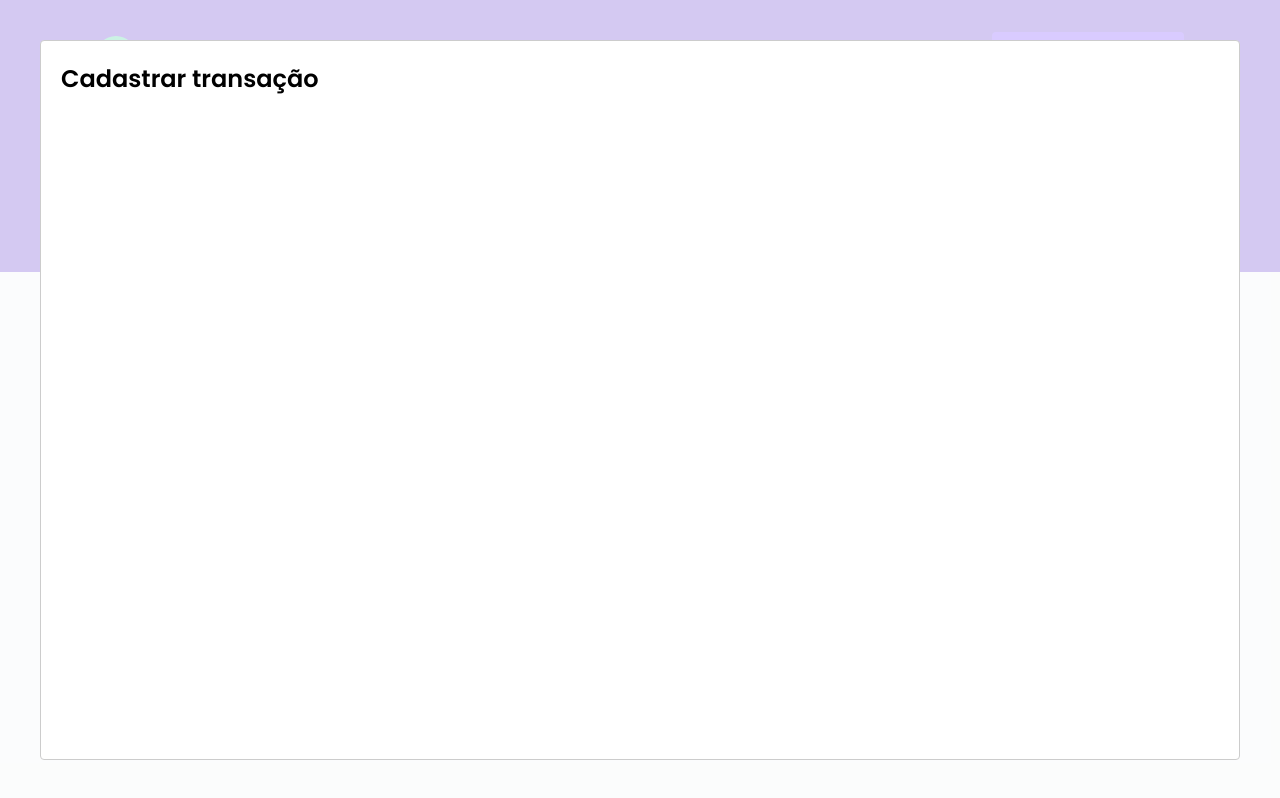
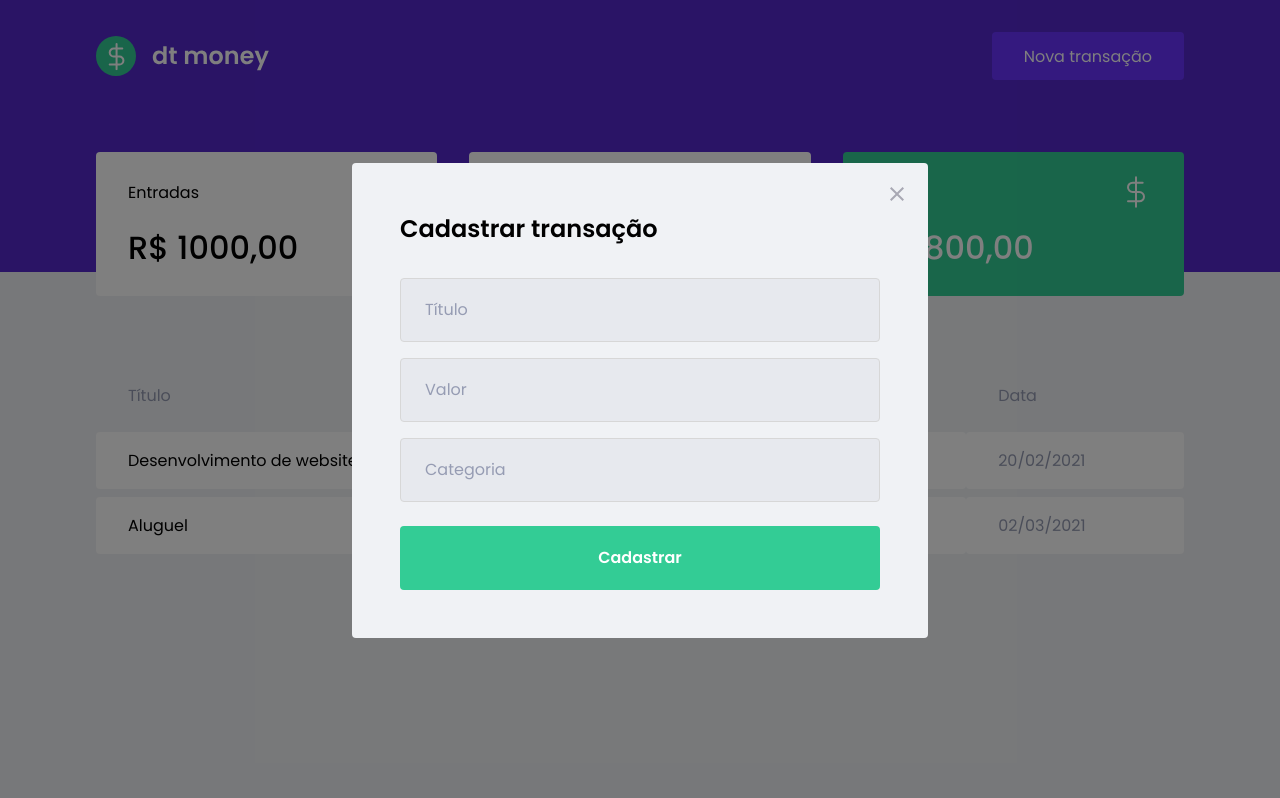
Before and after one commit to EduardoRodriguesF/dtmoney, a React (Create React App) app: page / in a window 1280 px wide. Both pictures are taken after a click on the button "Nova transação". Built offline with nearby package versions, Linux system fonts and the light colour scheme; no server answers; what miragejs would draw is missing.

Commit message:
feat: modal content and styles

```diff
--- a/src/components/NewTransactionModal/index.tsx
+++ b/src/components/NewTransactionModal/index.tsx
@@ -1,4 +1,6 @@
 import Modal from 'react-modal';
+import closeImg from '../../assets/close.svg';
+import { Container } from './styles';
 
 interface NewTransactionModalProps {
   isOpen: boolean;
@@ -12,8 +14,33 @@
     <Modal
       isOpen={isOpen}
       onRequestClose={onRequestClose}
+      overlayClassName="react-modal-overlay"
+      className="react-modal-content"
     >
-      <h2>Cadastrar transação</h2>
+      <button type="button" onClick={onRequestClose} className="react-modal-close">
+        <img src={closeImg} alt="Fechar modal"/>
+      </button>
+
+      <Container>
+        <h2>Cadastrar transação</h2>
+
+        <input
+          placeholder="Título"
+        />
+
+        <input
+          type="number"
+          placeholder="Valor"
+        />
+
+        <input
+          placeholder="Categoria"
+        />
+
+        <button type="submit">
+          Cadastrar
+        </button>
+      </Container>
     </Modal>
   )
 }
--- /dev/null
+++ b/src/components/NewTransactionModal/styles.ts
@@ -0,0 +1,49 @@
+import styled from 'styled-components';
+
+export const Container = styled.form`
+  h2 {
+    color: var(--text-title);
+    font-size: 1.5rem;
+    margin-bottom: 2rem;
+  }
+
+  input {
+    width: 100%;
+    padding: 0 1.5rem;
+    height: 4rem;
+    border-radius: 0.25rem;
+
+    border: 1px solid #d7d7d7;
+    background: #e7e9ee;
+
+    font-weight: 400;
+    font-size: 1rem;
+
+    &::placeholder {
+      color: var(--text-body);
+    }
+
+    & + input {
+      margin-top: 1rem;
+    }
+  }
+
+  button[type="submit"] {
+    width: 100%;
+    padding: 0 1.5rem;
+    height: 4rem;
+    background: var(--green);
+    color: #fff;
+    border-radius: 0.25rem;
+    border: 0;
+    font-size: 1rem;
+    font-weight: 600;
+    margin-top: 1.5rem;
+
+    transition: filter 0.2s;
+
+    &:hover {
+      filter: brightness(0.9);
+    }
+  }
+`;
--- a/src/styles/global.ts
+++ b/src/styles/global.ts
@@ -54,4 +54,41 @@
     opacity: 0.6;
     cursor: not-allowed;
   }
+
+  .react-modal-overlay {
+    background: rgba(0, 0, 0, 0.5);
+
+    position: fixed;
+    top: 0;
+    bottom: 0;
+    right: 0;
+    left: 0;
+
+    display: flex;
+    align-items: center;
+    justify-content: center;
+  }
+
+  .react-modal-content {
+    width: 100%;
+    max-width: 576px;
+    background: var(--background);
+    padding: 3rem;
+    position: relative;
+    border-radius: .25rem;
+  }
+
+  .react-modal-close {
+    position: absolute;
+    right: 1.5rem;
+    top: 1.5rem;
+    border: 0;
+    background: transparent;
+
+    transition: filter 0.2s;
+
+    &:hover {
+      filter: brightness(0.8);
+    }
+  }
 `;
```
